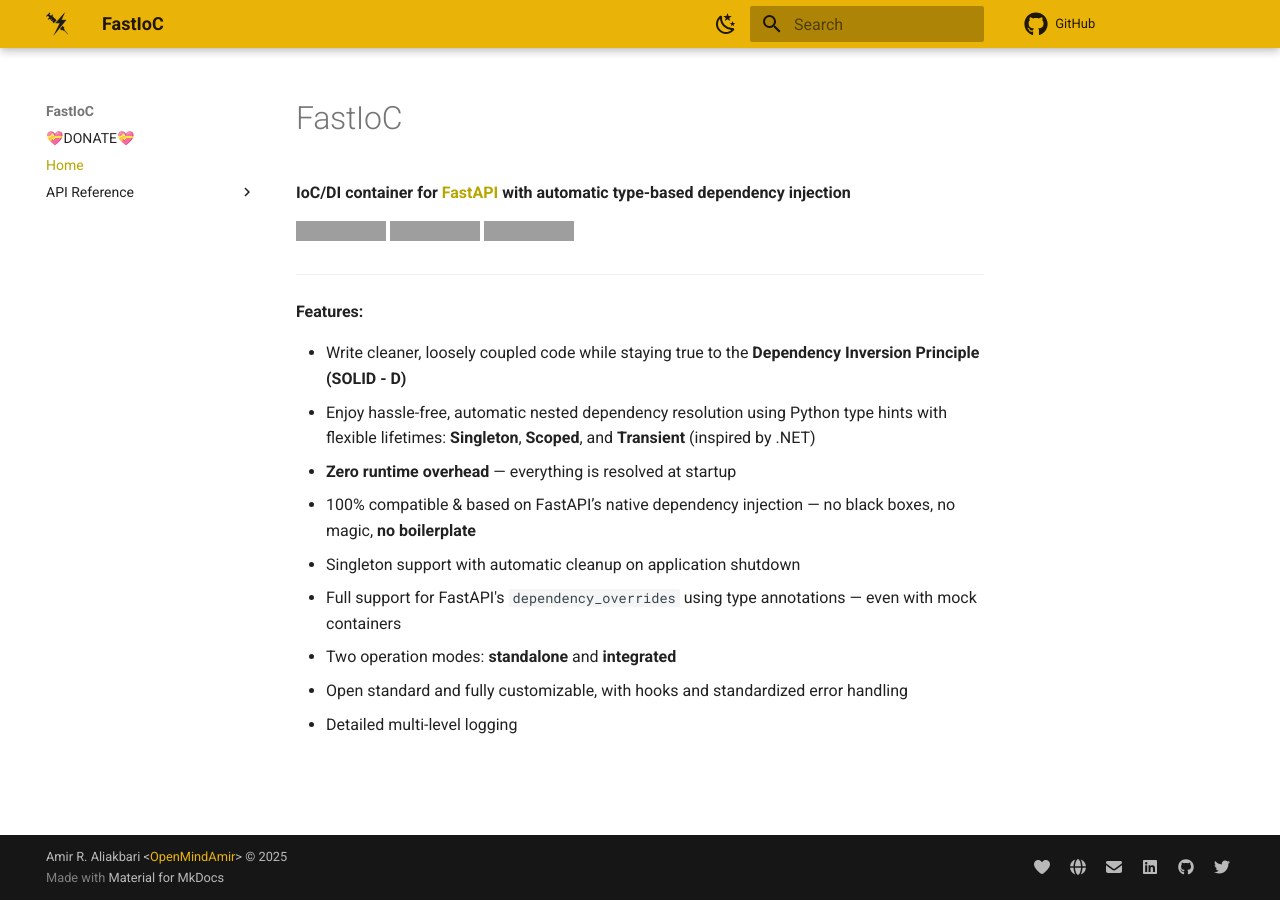
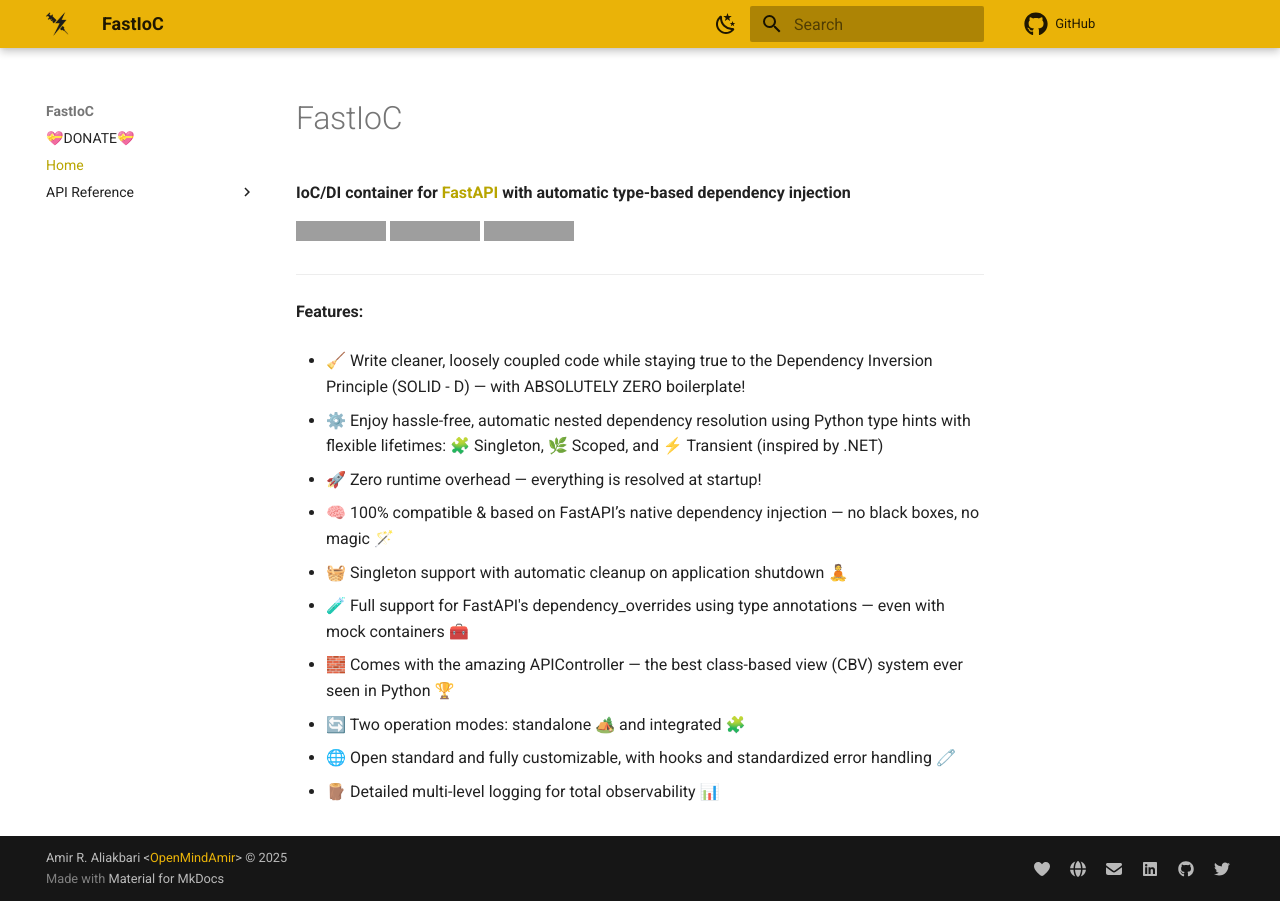
Before and after one commit to OpenMindAmir/FastIoC, an MkDocs documentation site: the page built from docs/index.md, in a window 1280 px wide. Built offline with MkDocs 1.6.1 and Material for MkDocs 9.7.7, drawn with Linux system fonts in a browser that asks for light colours; comment, search, counter and statistics services are not loaded; grey boxes are pictures that could not be loaded.

Commit message:
Updated docs

```diff
--- a/docs/index.md
+++ b/docs/index.md
@@ -10,12 +10,22 @@
 
 **Features:**
 
-- Write cleaner, loosely coupled code while staying true to the **Dependency Inversion Principle (SOLID - D)**
-- Enjoy hassle-free, automatic nested dependency resolution using Python type hints with flexible lifetimes: **Singleton**, **Scoped**, and **Transient** (inspired by .NET)
-- **Zero runtime overhead** — everything is resolved at startup
-- 100% compatible & based on FastAPI’s native dependency injection — no black boxes, no magic, **no boilerplate**
-- Singleton support with automatic cleanup on application shutdown
-- Full support for FastAPI's `dependency_overrides` using type annotations — even with mock containers
-- Two operation modes: **standalone** and **integrated**
-- Open standard and fully customizable, with hooks and standardized error handling
-- Detailed multi-level logging
+- 🧹 Write cleaner, loosely coupled code while staying true to the Dependency Inversion Principle (SOLID - D) — with ABSOLUTELY ZERO boilerplate!
+
+- ⚙️ Enjoy hassle-free, automatic nested dependency resolution using Python type hints with flexible lifetimes: 🧩 Singleton, 🌿 Scoped, and ⚡ Transient (inspired by .NET)
+
+- 🚀 Zero runtime overhead — everything is resolved at startup!
+
+- 🧠 100% compatible & based on FastAPI’s native dependency injection — no black boxes, no magic 🪄
+
+- 🧺 Singleton support with automatic cleanup on application shutdown 🧘
+
+- 🧪 Full support for FastAPI's dependency_overrides using type annotations — even with mock containers 🧰
+
+- 🧱 Comes with the amazing APIController — the best class-based view (CBV) system ever seen in Python 🏆
+
+- 🔄 Two operation modes: standalone 🏕️ and integrated 🧩
+
+- 🌐 Open standard and fully customizable, with hooks and standardized error handling 🧷
+
+- 🪵 Detailed multi-level logging for total observability 📊
--- a/mkdocs.yml
+++ b/mkdocs.yml
@@ -49,6 +49,7 @@
       - Container: reference/container.md
       - Integrations: reference/integrations.md
       - Exceptions:  reference/exceptions.md
+      - APIController: reference/controller.md
 
 extra_css:
   - style.css
```
Also changed, not shown: README.md (+21 -1 lines), docs/reference/controller.md (added, +1 -0 lines), 1 other file.
